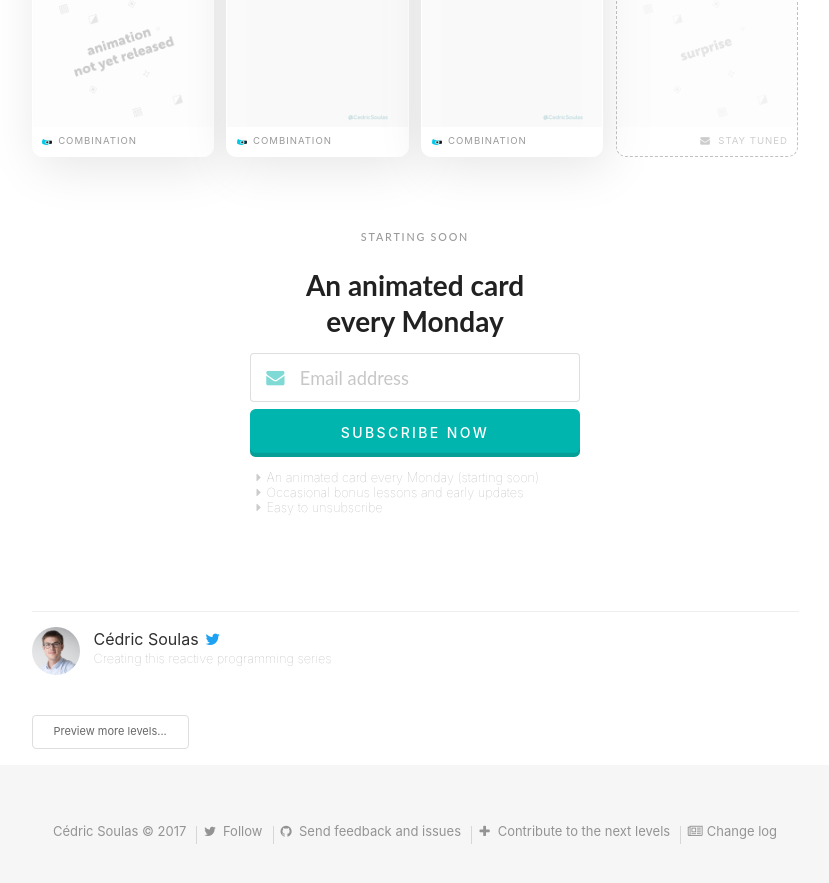
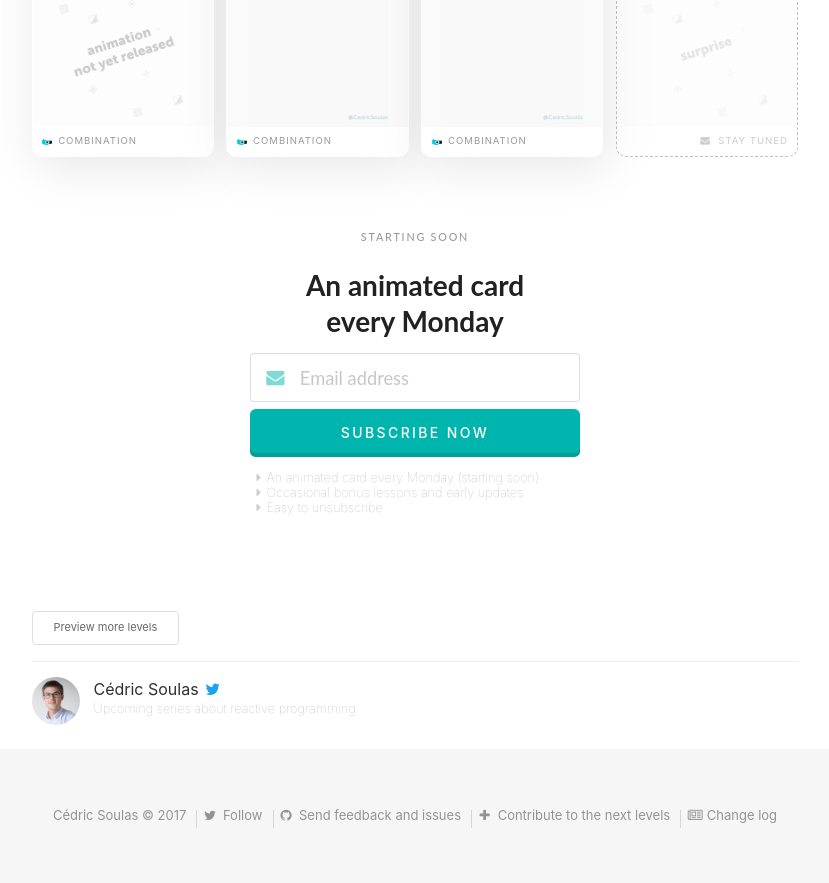
Before and after one commit to cedricss/reactive.how, a Jekyll site: the page built from index.html, in a window 1280 px wide and 900 px high, scrolled down 846 px. Shown: the top 883 px of the window, without its empty margins (225-1054 px from the left). Built offline with Jekyll 4.4.1, drawn with Linux system fonts in a browser that asks for light colours; some of the changed text lies outside the part shown.

Commit message:
Improve more levels button position Add back to homepage button Update text bio

```diff
--- a/_includes/author.html
+++ b/_includes/author.html
@@ -7,7 +7,7 @@
     <div class="flex1 padded">
         <a href="https://twitter.com/CedricSoulas">Cédric Soulas <i class="twitter icon"></i></a>
         <div class="sub info">
-            Creating this reactive programming series
+            Upcoming series about reactive programming
         </div>
     </div>
 </div>
--- a/_layouts/default.html
+++ b/_layouts/default.html
@@ -31,17 +31,22 @@
                             <li>Easy to unsubscribe</li>
                         </ul>
                     </div>
+
+                    <div class="more mobile center">
+                        {% if page.more %}
+                        <a class="ui mini basic button" href="more.html">
+                            Preview more levels
+                        </a>
+                        {% else %}
+                        <a class="ui mini basic button" href="/">
+                            reactive.how/
+                        </a>
+                        {% endif %}
+                    </div>
                     <div class="ui divider"></div>
                     {% include author.html %}
                 </div>
             </div>
-            {% if page.more %}
-            <div class="more mobile center">
-                <a class="ui mini basic button" href="more.html">
-                    Preview more levels...
-                </a>
-            </div>
-            {% endif %}
         </div>
         <footer>
             {% include footer.html %}
```
